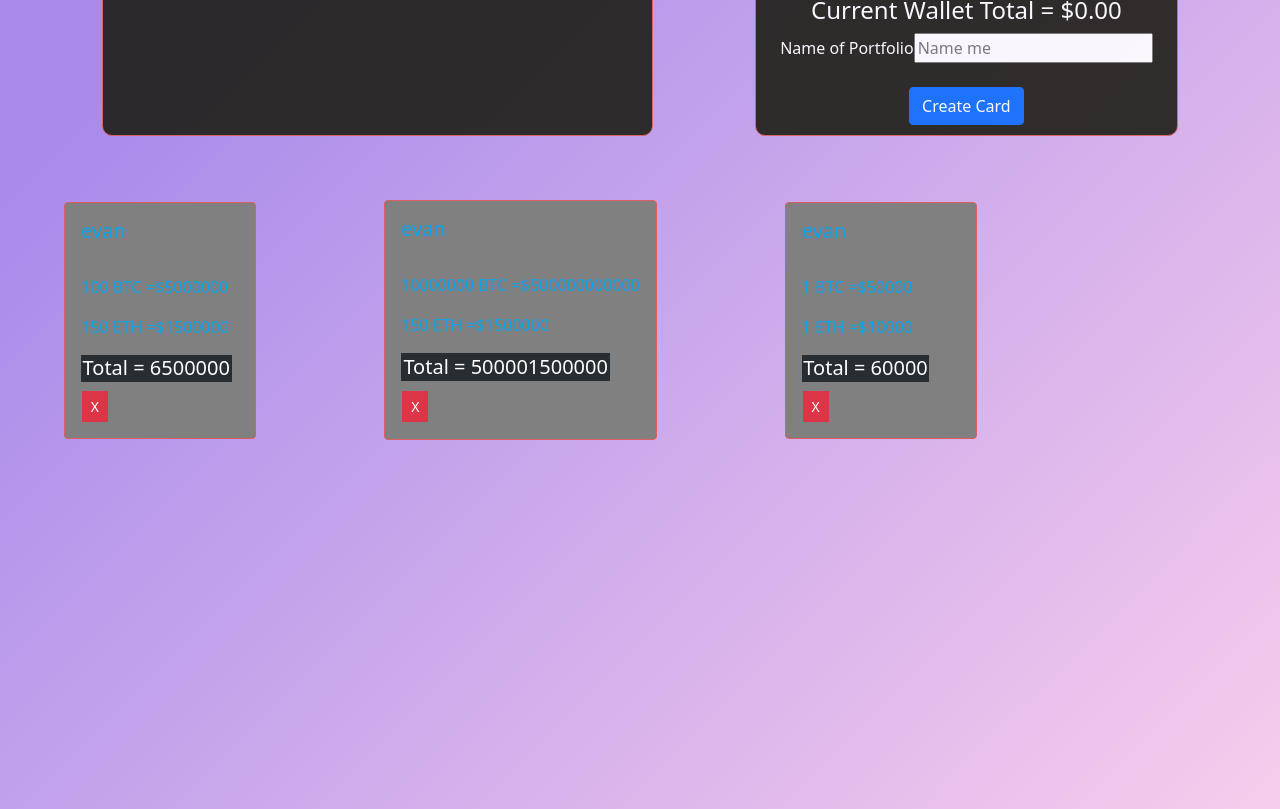
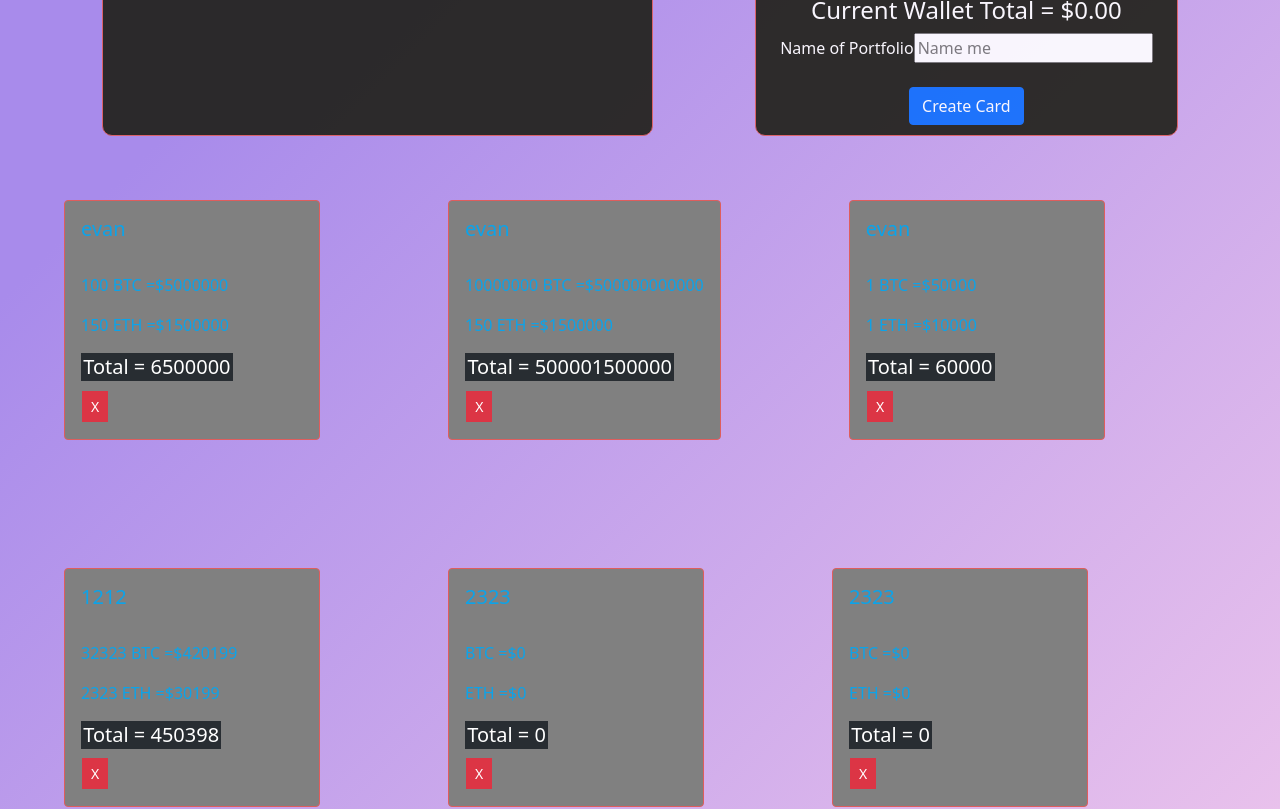
Before and after one commit to AlexManzi/Cryptonaire, a React (Create React App) app: page /dreamWallet in a window 1280 px wide. Shown: the part 480-1289 px from the top of the page. Built offline with nearby package versions, Linux system fonts and the light colour scheme; no server answers; data requests are answered from the project's data file.

Commit message:
further dream fixes

```diff
--- a/db.json
+++ b/db.json
@@ -26,6 +26,60 @@
       "BTCTotal": 50000,
       "name": "evan",
       "total": 60000
+    },
+    {
+      "id": "2190e9c8-bb23-4068-babc-5bb0704903f1",
+      "DreamEthAmount": "2323",
+      "DreamBTCAmount": "32323",
+      "EthTotal": 30199,
+      "BTCTotal": 420199,
+      "name": "1212",
+      "total": 450398
+    },
+    {
+      "id": "5fa43ff9-e122-4460-b8e4-7bcdde03b6f2",
+      "DreamEthAmount": null,
+      "DreamBTCAmount": null,
+      "EthTotal": 0,
+      "BTCTotal": 0,
+      "name": "2323",
+      "total": 0
+    },
+    {
+      "id": "2be120ca-43cb-45ca-98a2-8e7959e59b53",
+      "DreamEthAmount": null,
+      "DreamBTCAmount": null,
+      "EthTotal": 0,
+      "BTCTotal": 0,
+      "name": "2323",
+      "total": 0
+    },
+    {
+      "id": "7a5ed1f2-c8d9-4d0d-812c-a94ce18ab800",
+      "DreamEthAmount": null,
+      "DreamBTCAmount": null,
+      "EthTotal": 0,
+      "BTCTotal": 0,
+      "name": "2323",
+      "total": 0
+    },
+    {
+      "id": "f767928d-bd74-40c5-9cd8-38c06b3aee65",
+      "DreamEthAmount": null,
+      "DreamBTCAmount": null,
+      "EthTotal": 0,
+      "BTCTotal": 0,
+      "name": "2323",
+      "total": 0
+    },
+    {
+      "id": "2d47572d-f734-4858-ac5e-68046b471d2c",
+      "DreamEthAmount": null,
+      "DreamBTCAmount": null,
+      "EthTotal": 0,
+      "BTCTotal": 0,
+      "name": "2323",
+      "total": 0
     }
   ]
 }
--- a/public/styles.css
+++ b/public/styles.css
@@ -424,7 +424,7 @@ html, body {
   flex-wrap: nowrap;
   display: inline-block;
   transition: background-color .2s;
-  min-width: 15%;
+  min-width: 20%;
 }
 
 #CryptoCard:hover {
@@ -441,5 +441,5 @@ html, body {
   padding: 18%
 }
 #problemChildDiv{
-  height: 700px;
+  height: auto;
 }
```
